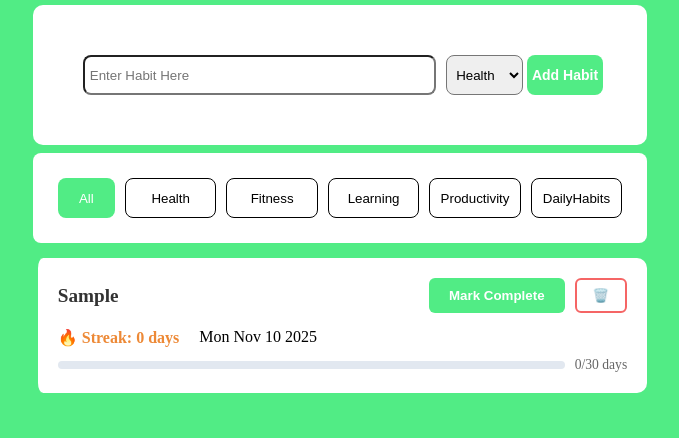
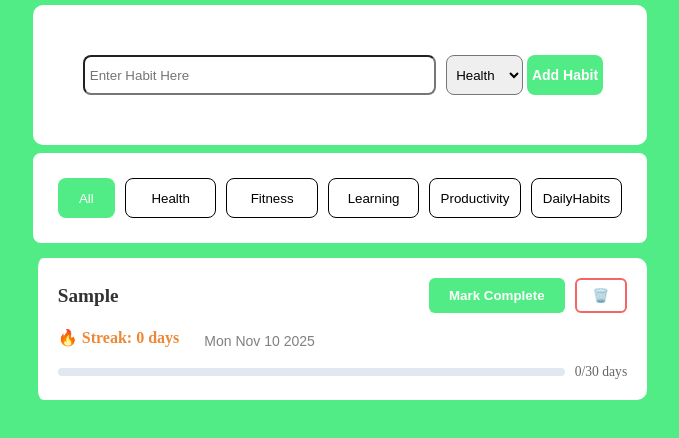
Before and after one commit to naidcode/Practice-habit-tracker-, a plain HTML site: page index.html in a window 1280 px wide. Both pictures are taken after typing "Sample" into the empty fields and a click on the button "Add Habit". Shown: the part 256-694 px from the top of the page, without its empty margins (300-979 px from the left). Drawn offline with Linux system fonts and the light colour scheme.

Commit message:
add date css

```diff
--- a/style.css
+++ b/style.css
@@ -241,6 +241,13 @@ h1{
     color: #999;
 }
 
+.date{
+  font-family: Arial, Helvetica, sans-serif;
+  color: grey;
+  font-size: 14px;
+  padding: 5px;
+}
+
 @media (max-width: 1240px){
   .main, .containers, .filtered, .Box{
     width: 94%;
```
